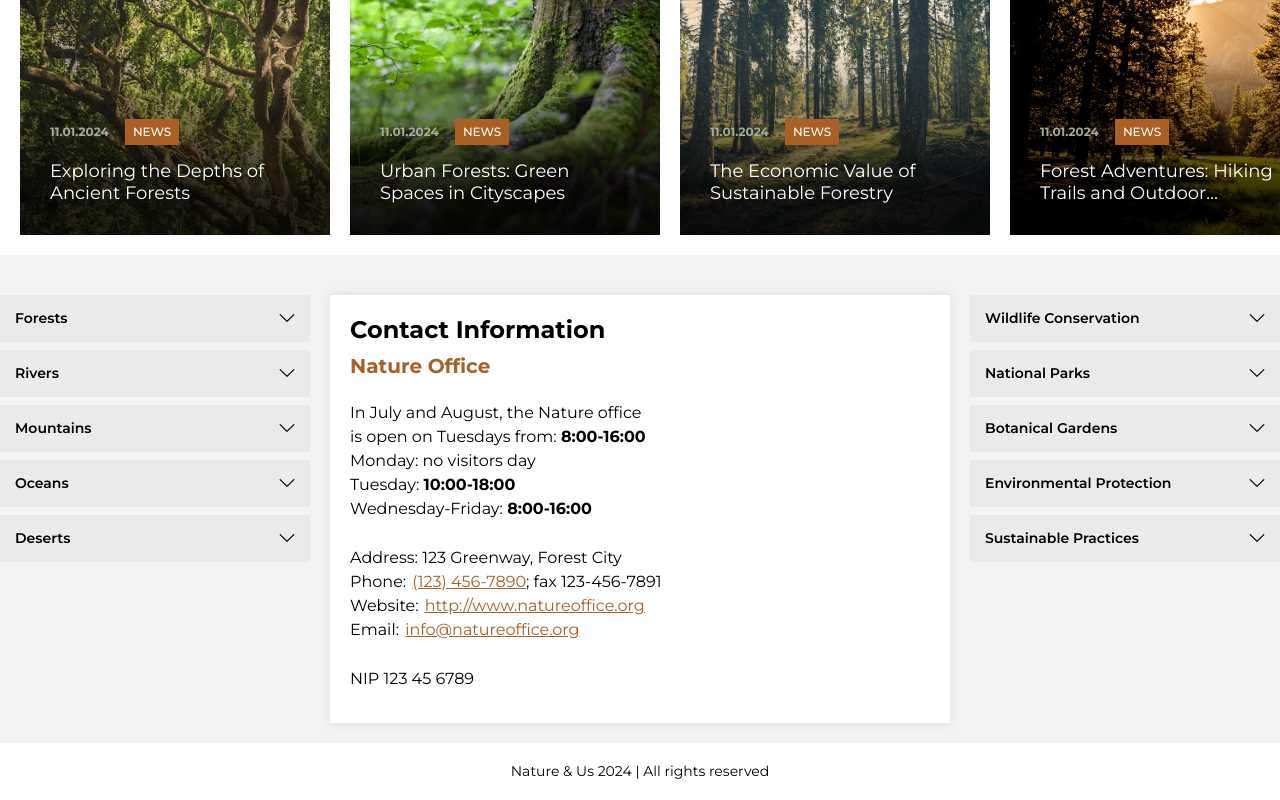
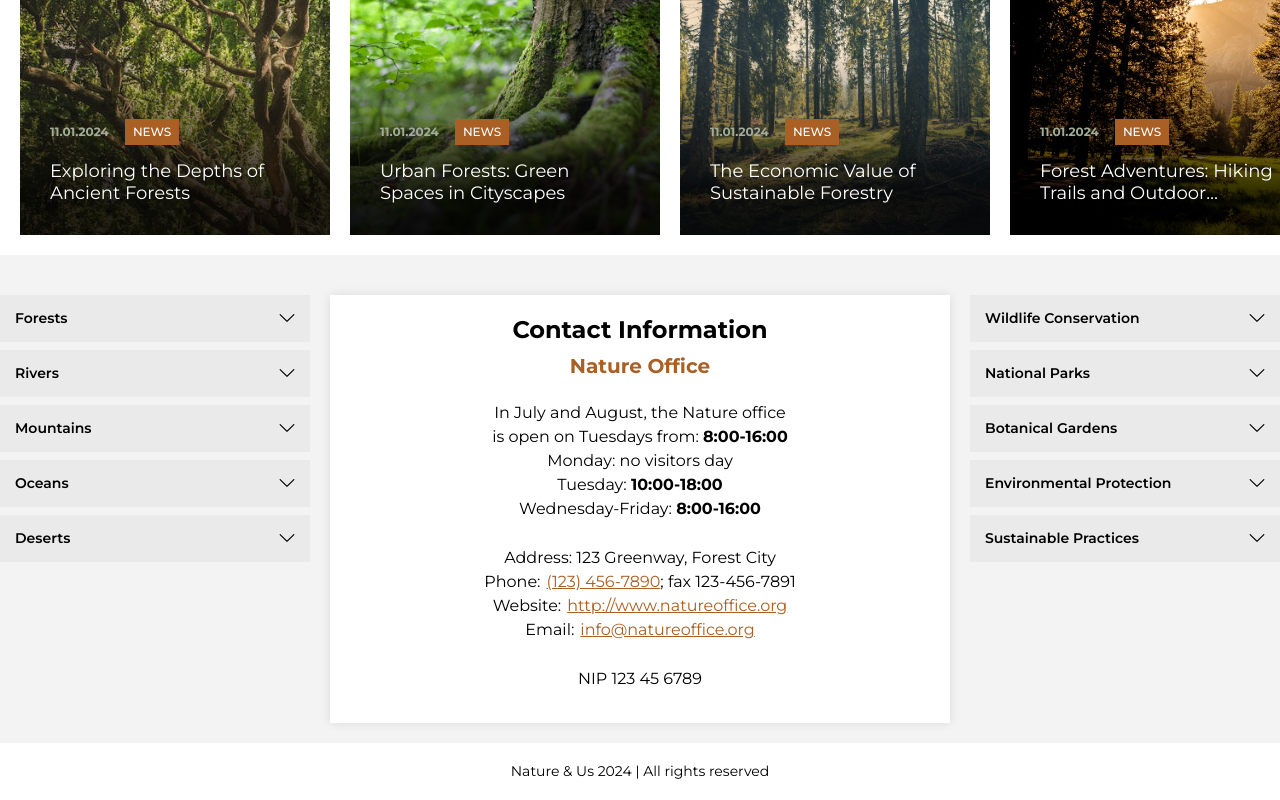
Before and after one commit to goldipl/nature-and-us, a Next.js app: page / in a window 1280 px wide. Shown: the part 1297-2097 px from the top of the page. Built offline with nearby package versions, Linux system fonts and the light colour scheme.

Commit message:
align center contact informations

```diff
--- a/src/sass/common/_footer.scss
+++ b/src/sass/common/_footer.scss
@@ -87,7 +87,7 @@
       .contact-box {
         display: flex;
         flex-direction: column;
-        align-items: flex-start;
+        align-items: center;
         background-color: $white_color;
         padding: 20px;
         box-shadow: 0px 0px 10px rgba(0, 0, 0, 0.1);
@@ -96,18 +96,21 @@
           margin: 0 0 10px 0;
           font-size: 24px;
           color: $black_color;
+          text-align: center;
         }
 
         h3 {
           margin: 0 0 10px 0;
           font-size: 20px;
           color: $main_color02;
+          text-align: center;
         }
 
         .open-hours-box,
         .address-box,
         .nip-box {
           margin: 10px 0;
+          text-align: center;
 
           p {
             margin: 5px 0;
```
